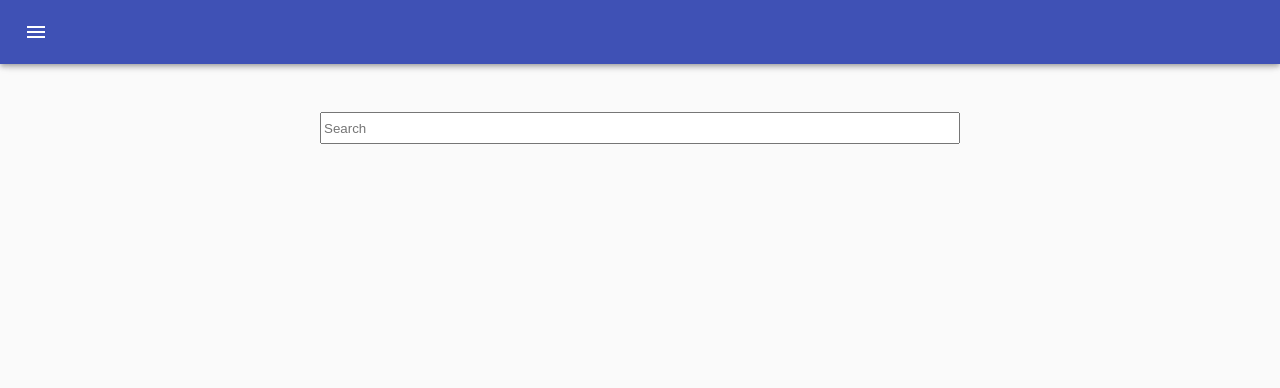
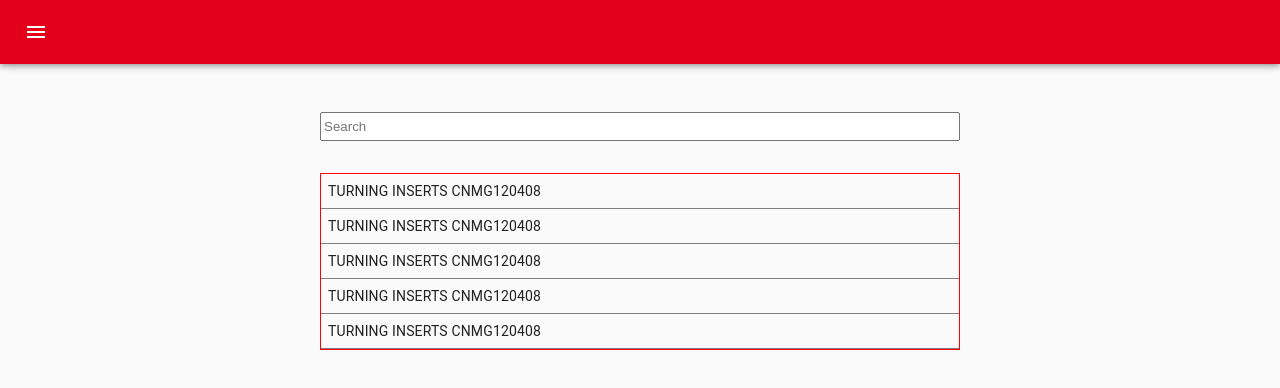
Before and after one commit to PavsterUK/tiptopstock, a React (Create React App) app: page / in a window 1280 px wide. Shown: the top 388 px of the page. Built offline with nearby package versions, Linux system fonts and the light colour scheme.

Commit message:
result list

```diff
--- a/src/App.js
+++ b/src/App.js
@@ -1,14 +1,32 @@
-
 import PersistentDrawerLeft from "./components/UI/PersistentDrawerLeft";
-import SearchBar from "./components/UI/SearchBar";
 import styles from "./App.module.css";
-
 
 function App() {
   return (
     <div className={styles.container}>
-      <PersistentDrawerLeft/>
-      <SearchBar/>
+      <PersistentDrawerLeft />
+      <div className={styles.searchBox}>
+        <input placeholder="Search" />
+      </div>
+      <div className={styles.resultList}>
+        <ul>
+          <li>
+            TURNING INSERTS CNMG120408
+          </li>
+          <li>
+            TURNING INSERTS CNMG120408
+          </li>
+          <li>
+            TURNING INSERTS CNMG120408
+          </li>
+          <li>
+            TURNING INSERTS CNMG120408
+          </li>
+          <li>
+            TURNING INSERTS CNMG120408
+          </li>
+        </ul>
+      </div>
     </div>
   );
 }
--- a/src/App.module.css
+++ b/src/App.module.css
@@ -1,6 +1,49 @@
 .container {
-    display: flex;
-    flex-direction: column;
-    align-items: center;
-    justify-content:center;
+  width: 100vw;
+  height: 100vh;
+  display: flex;
+  flex-direction: column;
+  align-items: center;
 }
+
+.searchBox {
+  display: flex;
+  flex-direction: column;
+  align-items: center;
+  width: 50vw;
+  margin-bottom: 2rem;
+}
+
+.searchBox input {
+  width: 100%;
+  height: 1.8rem;
+}
+
+.searchBox input:focus {
+  outline: none;
+  border: none;
+  -webkit-box-shadow: 0px 0px 0px 2px rgba(227, 0, 26, 0.87);
+  -moz-box-shadow: 0px 0px 0px 2px rgba(227, 0, 26, 0.87);
+  box-shadow: 0px 0px 0px 2px rgba(227, 0, 26, 0.87);
+}
+
+.resultList {
+  width: 50vw;
+  border: 1px solid red;
+}
+
+.resultList ul {
+  list-style: none;
+  margin: 0;
+  padding: 0;
+}
+
+.resultList li {
+    padding: .5em;
+    border-bottom: 1px solid grey;
+}
+
+.resultList li:hover {
+    cursor: pointer;
+    background-color: #ffdede;
+}
--- /dev/null
+++ b/src/components/UI/PersistentDrawer.css
@@ -0,0 +1,16 @@
+.MuiPaper-root {
+    background-color: #e3001b !important;
+    color: #ffff !important;
+}
+
+.MuiSvgIcon-root{
+    color: #ffff !important;
+}
+
+ .MuiAppBar-colorPrimary {
+    background-color: #e3001b !important;
+}
+
+.MuiAppBar-colorPrimary {
+    background-color: #e3001b !important;
+}
--- a/src/components/UI/PersistentDrawerLeft.js
+++ b/src/components/UI/PersistentDrawerLeft.js
@@ -16,6 +16,7 @@ import ListItemIcon from '@material-ui/core/ListItemIcon';
 import ListItemText from '@material-ui/core/ListItemText';
 import InboxIcon from '@material-ui/icons/MoveToInbox';
 import MailIcon from '@material-ui/icons/Mail';
+import './PersistentDrawer.css';
 
 const drawerWidth = 240;
 
@@ -120,13 +121,14 @@ export default function PersistentDrawerLeft() {
         }}
       >
         <div className={classes.drawerHeader}>
+          <h1 className="company-name">Rota Val</h1>
           <IconButton onClick={handleDrawerClose}>
             {theme.direction === 'ltr' ? <ChevronLeftIcon /> : <ChevronRightIcon />}
           </IconButton>
         </div>
         <Divider />
         <List>
-          {['Inbox', 'Starred', 'Send email', 'Drafts'].map((text, index) => (
+          {['Add New Item', 'Starred', 'Send email', 'Drafts'].map((text, index) => (
             <ListItem button key={text}>
               <ListItemIcon>{index % 2 === 0 ? <InboxIcon /> : <MailIcon />}</ListItemIcon>
               <ListItemText primary={text} />
--- a/src/components/UI/SearchBar.js
+++ /dev/null
@@ -1,14 +0,0 @@
-import React from "react";
-import styles from "./SearchBar.module.css";
-
-const SearchBar = () => {
-  return (
-    <div className={styles.container}>
-      <input
-      placeholder="Search"
-      />
-    </div>
-  );
-};
-
-export default SearchBar;
--- a/src/components/UI/SearchBar.module.css
+++ /dev/null
@@ -1,9 +0,0 @@
-.container {
-    width: 50%;
-    height: 2rem;
-}
-
-.container input {
-    width: 100%;
-    height: 100%;
-}
```
